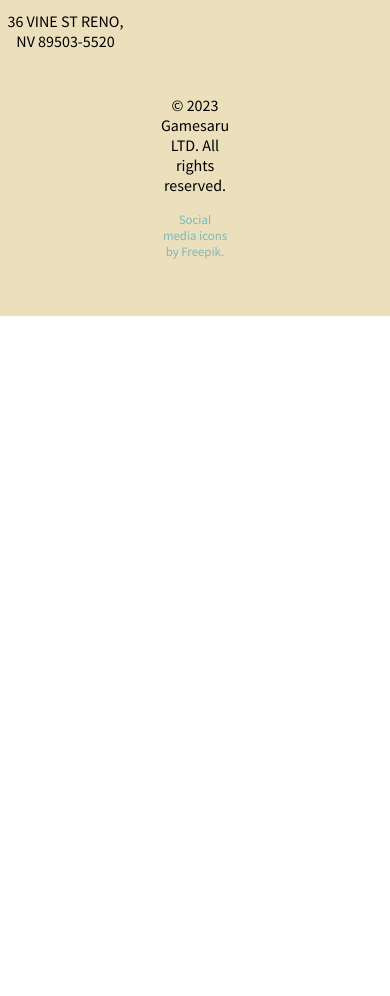
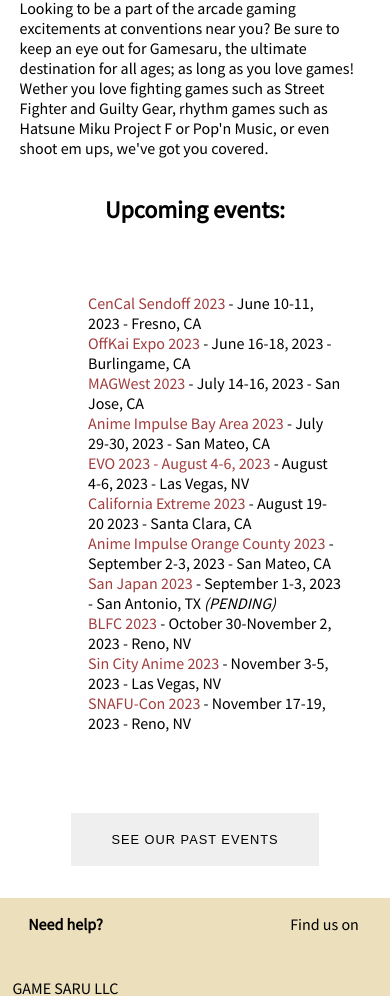
Before and after one commit to Kwshro/EAMV-exam-2023, a plain HTML site: page Events.html in a window 390 px wide. Shown: the part 291-1287 px from the top of the page. Before the commit the page ends 844 px from the top, so only its background shows below. Drawn offline with nearby package versions, Linux system fonts and the light colour scheme.

Commit message:
events page

```diff
--- a/Events.html
+++ b/Events.html
@@ -56,8 +56,32 @@
  </header>
 
  <main class="hideMenu" role="main">
-<div class=" ">
-
+<div class="eventsContainer">
+<h1>Watch out for Gamesaru at these events</h1>
+<p> Looking to be a part of the arcade gaming excitements at conventions near you? Be sure to keep an eye out for Gamesaru,
+   the ultimate destination for all ages; as long as you love games!
+   Wether you love fighting games such as Street Fighter and Guilty Gear, rhythm games such as Hatsune Miku Project F or Pop'n Music, or even shoot em ups, we've got you covered.
+</p>
+<h2> Upcoming events:</h2>
+<div class="eventList">
+<ul>
+   <li><a href="https://www.fullcomboesports.com/events/cencal-standoff-2023">CenCal Sendoff 2023 </a> - June 10-11, 2023 - Fresno, CA</li>
+   <li><a href="https://www.offkaiexpo.com/">OffKai Expo 2023 </a>- June 16-18, 2023 - Burlingame, CA</li>
+   <li><a href="https://www.magwest.org/">MAGWest 2023 </a>- July 14-16, 2023 - San Jose, CA</li>
+   <li><a href="https://www.animeimpulse.com/bayarea">Anime Impulse Bay Area 2023 </a>- July 29-30, 2023 - San Mateo, CA</li>
+   <li><a href="https://www.evo.gg/">EVO 2023 - August 4-6, 2023 </a>- August 4-6, 2023 - Las Vegas, NV</li>
+   <li><a href="https://caextreme.org/">California Extreme 2023 </a>- August 19-20 2023 - Santa Clara, CA</li>
+   <li><a href="https://www.animeimpulse.com/orangecounty">Anime Impulse Orange County 2023 </a>- September 2-3, 2023 - San Mateo, CA</li>
+   <li><a href="https://www.san-japan.org/">San Japan 2023 </a>- September 1-3, 2023 - San Antonio, TX <i>(PENDING)</i></li>
+   <li><a href="https://goblfc.org/">BLFC 2023 </a>- October 30-November 2, 2023 - Reno, NV</li>
+   <li><a href="https://www.sincityanime.com/">Sin City Anime 2023 </a>- November 3-5, 2023 - Las Vegas, NV</li>
+   <li><a href="https://snafucon.com/">SNAFU-Con 2023 </a>- November 17-19, 2023 - Reno, NV</li>
+</ul>
+</div>
+<span></span>
+<form action="medialibrary/events/pastevents.pdf" class="gamesButton eventSpacer" role="button">
+   <input type="submit" value="See our past events">
+</form>
 </div>
  </main>
 
--- a/style.css
+++ b/style.css
@@ -764,3 +764,55 @@ background-size: cover;
               padding: 10vh;
             }
           }
+          .eventsContainer{
+            display: flex;
+            flex-direction: column;
+            align-items: center;
+            justify-content: center;
+            padding-left: 1rem;
+            padding-right: 1rem;
+          }
+
+          .eventsContainer > h1, h2 {
+            text-align: center;
+          }
+          .eventsContainer > p {
+            max-width: 50%;
+          }
+
+
+
+          @media(max-width:1024px) {
+            .eventsContainer > p {
+              max-width: 98%;
+            }
+          }
+
+          .eventList {
+            display: flex;
+            padding: 2rem;
+          }
+
+
+          .eventPicture {
+            background-image: url(medialibrary/events/expo.png);
+            background-size: contain;
+            background-repeat: no-repeat;
+            width: 100%;
+            height: 20rem;
+          }
+
+          .eventSpacer {
+            padding: 7.1rem;
+          }
+
+          @media(max-width:1024px) {
+            .eventList {
+              display: flex;
+              flex-direction: column;
+            }
+
+            .eventSpacer {
+              padding: 2rem;
+            }
+            }
```
Also changed, not shown: Locations.html (+1 -1 lines), medialibrary/events/expo.png (added), 1 other file.
